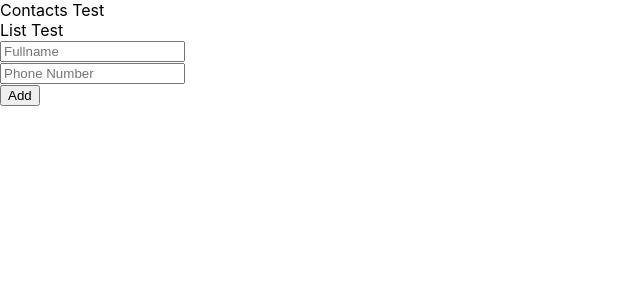
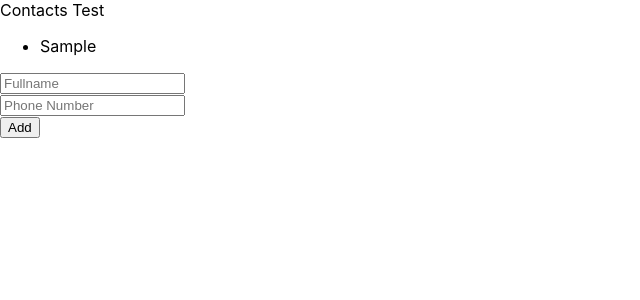
Before and after one commit to EgemenNair/react-contacts-app, a React (Create React App) app: page / in a window 1280 px wide. Both pictures are taken after typing "Sample", "Sample" into the empty fields and a click on the button "Add". Shown: the top 300 px of the page, without its empty margins (0-640 px from the left). Built offline with nearby package versions, Linux system fonts and the light colour scheme.

Commit message:
List1 | List Updated, List Structure Complete

```diff
--- a/src/components/Contacts/List/index.js
+++ b/src/components/Contacts/List/index.js
@@ -1,9 +1,15 @@
 import React from 'react';
 
-function List() {
+function List({ contacts }) {
   return (
     <div>
-      List Test
+      <ul>
+        {
+          contacts.map((contact, i) => (
+            <li key={i}>{contact.fullname}</li>
+          ))
+        }
+      </ul>
     </div>
   )
 }
--- a/src/components/Contacts/index.js
+++ b/src/components/Contacts/index.js
@@ -8,7 +8,7 @@
   return (
     <div>
       Contacts Test
-      <List />
+      <List contacts={contacts} />
       <Form contacts={contacts} addContact={setContacts} />
     </div>
   );
```
